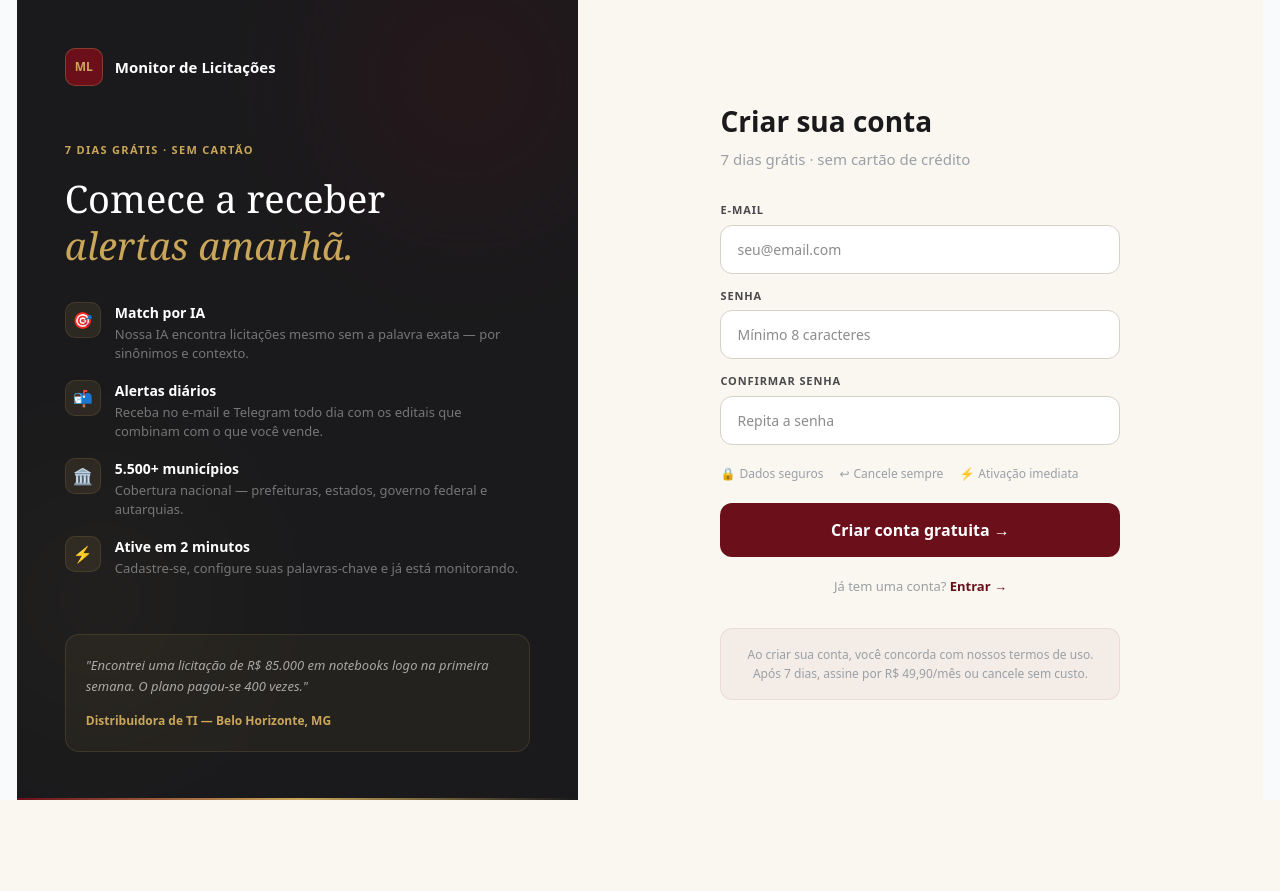
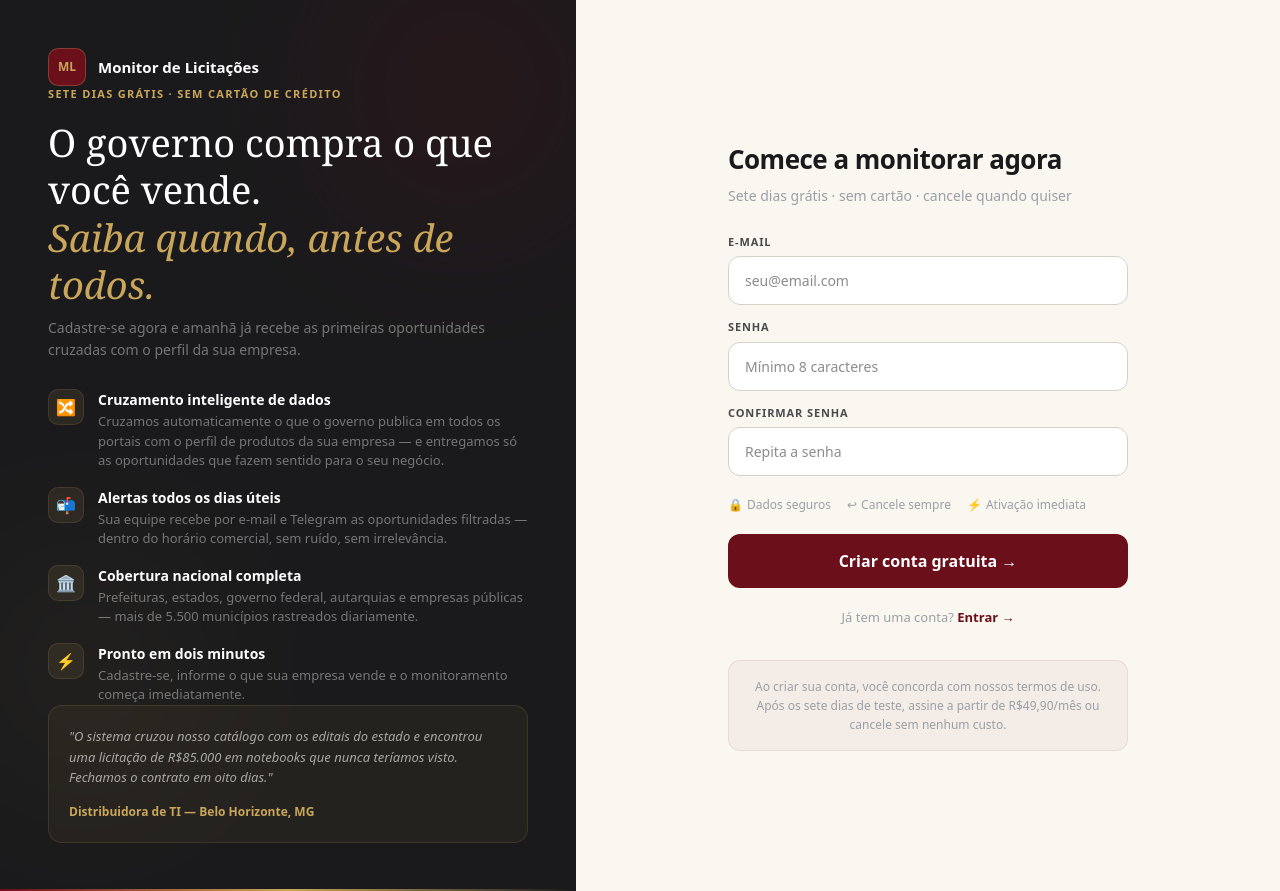
Before and after one commit to matuttamf/monitor-licitacoes, a Next.js app: page /cadastro in a window 1280 px wide. Before the commit the page ends 800 px from the top, so only its background shows below. Built offline with nearby package versions, Linux system fonts and the light colour scheme.

Commit message:
feat: copy do cadastro atualizado - cruzamento de dados, headline persuasivo

```diff
--- a/app/(auth)/cadastro/page.tsx
+++ b/app/(auth)/cadastro/page.tsx
@@ -89,18 +89,21 @@ export default function CadastroPage() {
 
         {/* Headline e benefícios */}
         <div style={{ position: 'relative' }}>
-          <div style={{ fontSize: '11px', fontWeight: 700, letterSpacing: '0.12em', textTransform: 'uppercase', color: '#C9A65A', marginBottom: '16px' }}>7 dias grátis · sem cartão</div>
-          <h2 style={{ fontSize: '38px', fontWeight: 400, color: 'white', lineHeight: 1.25, margin: '0 0 32px', fontFamily: 'Georgia, serif' }}>
-            Comece a receber<br />
-            <span style={{ color: '#C9A65A', fontStyle: 'italic' }}>alertas amanhã.</span>
+          <div style={{ fontSize: '11px', fontWeight: 700, letterSpacing: '0.12em', textTransform: 'uppercase', color: '#C9A65A', marginBottom: '16px' }}>Sete dias grátis · sem cartão de crédito</div>
+          <h2 style={{ fontSize: '38px', fontWeight: 400, color: 'white', lineHeight: 1.25, margin: '0 0 8px', fontFamily: 'Georgia, serif' }}>
+            O governo compra o que você vende.
+            <br /><span style={{ color: '#C9A65A', fontStyle: 'italic' }}>Saiba quando, antes de todos.</span>
           </h2>
+          <p style={{ fontSize: '14px', color: 'rgba(255,255,255,0.4)', margin: '0 0 28px', lineHeight: 1.6 }}>
+            Cadastre-se agora e amanhã já recebe as primeiras oportunidades cruzadas com o perfil da sua empresa.
+          </p>
 
           <div style={{ display: 'flex', flexDirection: 'column', gap: '16px' }}>
             {[
-              { icon: '🎯', titulo: 'Match por IA', desc: 'Nossa IA encontra licitações mesmo sem a palavra exata — por sinônimos e contexto.' },
-              { icon: '📬', titulo: 'Alertas diários', desc: 'Receba no e-mail e Telegram todo dia com os editais que combinam com o que você vende.' },
-              { icon: '🏛️', titulo: '5.500+ municípios', desc: 'Cobertura nacional — prefeituras, estados, governo federal e autarquias.' },
-              { icon: '⚡', titulo: 'Ative em 2 minutos', desc: 'Cadastre-se, configure suas palavras-chave e já está monitorando.' },
+              { icon: '🔀', titulo: 'Cruzamento inteligente de dados', desc: 'Cruzamos automaticamente o que o governo publica em todos os portais com o perfil de produtos da sua empresa — e entregamos só as oportunidades que fazem sentido para o seu negócio.' },
+              { icon: '📬', titulo: 'Alertas todos os dias úteis', desc: 'Sua equipe recebe por e-mail e Telegram as oportunidades filtradas — dentro do horário comercial, sem ruído, sem irrelevância.' },
+              { icon: '🏛️', titulo: 'Cobertura nacional completa', desc: 'Prefeituras, estados, governo federal, autarquias e empresas públicas — mais de 5.500 municípios rastreados diariamente.' },
+              { icon: '⚡', titulo: 'Pronto em dois minutos', desc: 'Cadastre-se, informe o que sua empresa vende e o monitoramento começa imediatamente.' },
             ].map(b => (
               <div key={b.titulo} style={{ display: 'flex', gap: '14px', alignItems: 'flex-start' }}>
                 <div style={{ width: '36px', height: '36px', borderRadius: '10px', background: 'rgba(201,166,90,0.1)', border: '1px solid rgba(201,166,90,0.15)', display: 'flex', alignItems: 'center', justifyContent: 'center', fontSize: '16px', flexShrink: 0 }}>{b.icon}</div>
@@ -116,7 +119,7 @@ export default function CadastroPage() {
         {/* Social proof */}
         <div style={{ position: 'relative', padding: '20px', background: 'rgba(201,166,90,0.06)', border: '1px solid rgba(201,166,90,0.15)', borderRadius: '14px' }}>
           <p style={{ color: 'rgba(255,255,255,0.6)', fontSize: '13px', fontStyle: 'italic', lineHeight: 1.6, margin: '0 0 10px' }}>
-            "Encontrei uma licitação de R$ 85.000 em notebooks logo na primeira semana. O plano pagou-se 400 vezes."
+            "O sistema cruzou nosso catálogo com os editais do estado e encontrou uma licitação de R$85.000 em notebooks que nunca teríamos visto. Fechamos o contrato em oito dias."
           </p>
           <span style={{ color: '#C9A65A', fontSize: '12px', fontWeight: 600 }}>Distribuidora de TI — Belo Horizonte, MG</span>
         </div>
@@ -128,9 +131,9 @@ export default function CadastroPage() {
       <div style={{ flex: 1, display: 'flex', alignItems: 'center', justifyContent: 'center', padding: '48px 40px', background: '#FAF6F0' }}>
         <div style={{ width: '100%', maxWidth: '400px' }}>
 
-          <div style={{ marginBottom: '32px' }}>
-            <h1 style={{ fontSize: '28px', fontWeight: 700, color: '#1A1A1C', margin: '0 0 6px' }}>Criar sua conta</h1>
-            <p style={{ fontSize: '15px', color: '#9AA0A6', margin: 0 }}>7 dias grátis · sem cartão de crédito</p>
+          <div style={{ marginBottom: '28px' }}>
+            <h1 style={{ fontSize: '26px', fontWeight: 800, color: '#1A1A1C', margin: '0 0 6px', letterSpacing: '-0.02em' }}>Comece a monitorar agora</h1>
+            <p style={{ fontSize: '14px', color: '#9AA0A6', margin: 0, lineHeight: 1.5 }}>Sete dias grátis · sem cartão · cancele quando quiser</p>
           </div>
 
           <form onSubmit={handleCadastro}>
@@ -207,7 +210,7 @@ export default function CadastroPage() {
 
           <div style={{ marginTop: '32px', padding: '16px', background: 'rgba(107,15,26,0.04)', borderRadius: '12px', border: '1px solid rgba(107,15,26,0.08)' }}>
             <p style={{ fontSize: '12px', color: '#9AA0A6', margin: 0, textAlign: 'center', lineHeight: 1.6 }}>
-              Ao criar sua conta, você concorda com nossos termos de uso. Após 7 dias, assine por R$ 49,90/mês ou cancele sem custo.
+              Ao criar sua conta, você concorda com nossos termos de uso. Após os sete dias de teste, assine a partir de R$49,90/mês ou cancele sem nenhum custo.
             </p>
           </div>
         </div>
```
Also changed, not shown: 1 other file (tests, documents, lock files or other folders).
